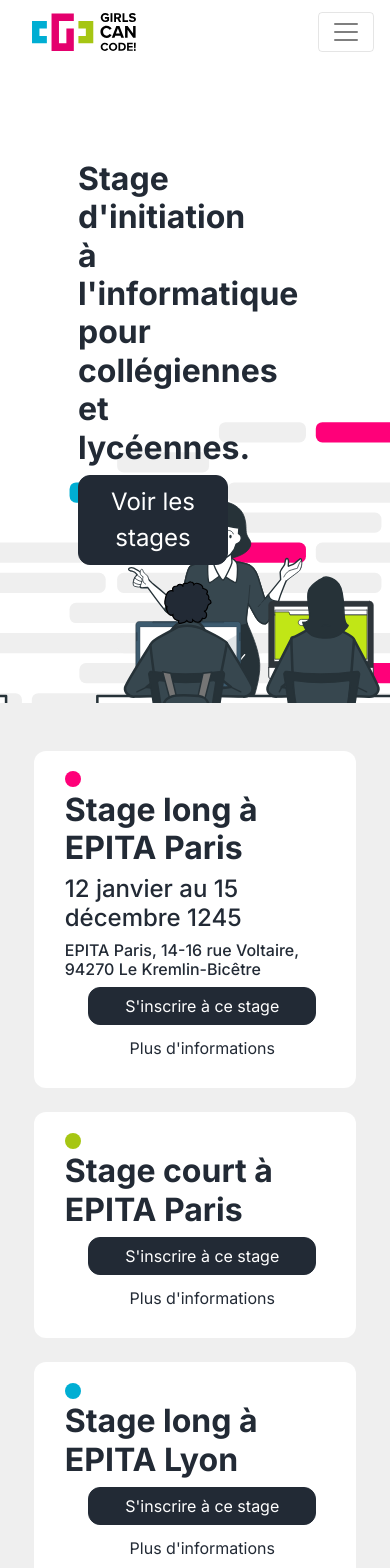
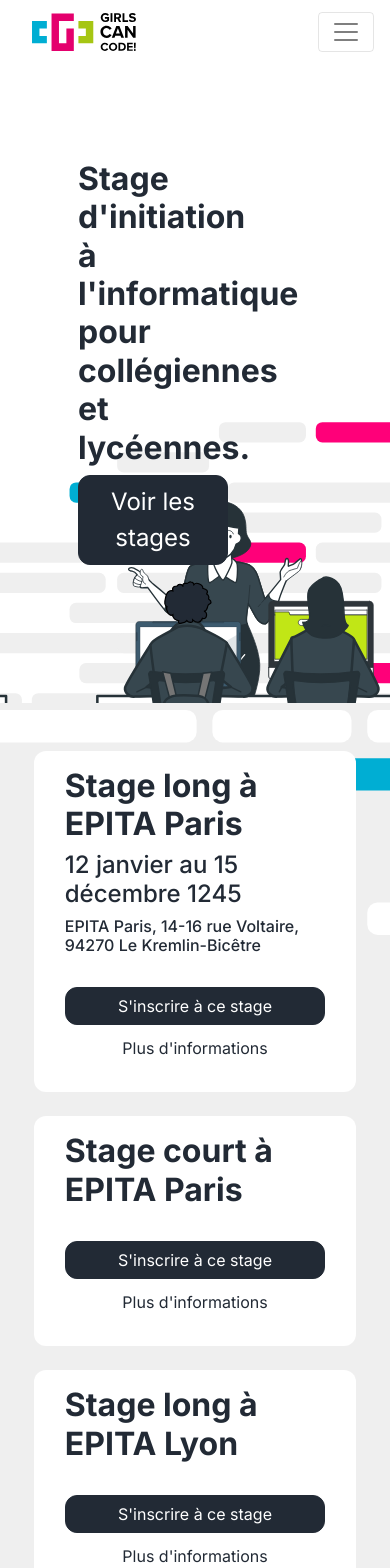
Before and after one commit to prologin/gcc-site, a Vue app in the folder front/: page / in a window 390 px wide. Shown: the top 1568 px of the page. Built offline with nearby package versions, Linux system fonts and the light colour scheme.

Commit message:
front: fix Menu->header and add event design mobile

```diff
--- a/front/src/components/EventCard.vue
+++ b/front/src/components/EventCard.vue
@@ -1,17 +1,17 @@
 <template>
     <b-row class="event-card mb-4 p-3">
-        <b-col class="my-auto" md="auto">
-            <b-icon v-bind:class="colorClass" icon="circle-fill" aria-hidden="true"/>
+        <b-col class="my-auto d-none d-sm-block" md="auto">
+            <b-icon :class="colorClass" icon="circle-fill" aria-hidden="true"/>
         </b-col>
         <!-- Event infos verticaly centered -->
-        <b-col cols="auto" class="my-auto">
+        <b-col class="col-sm-auto">
             <h1>{{ title }}</h1>
             <h2>{{ date }}</h2>
             <h3>{{ address }}</h3>
         </b-col>
-        <b-button-group vertical class="my-auto ml-auto m-5" cols="auto">
-            <b-button class="mx-4 primary-button">S'inscrire à ce stage</b-button>
-            <b-button class="mx-4 secondary-button">Plus d'informations</b-button>
+        <b-button-group vertical class="col-sm-auto ml-auto mt-4 mb-1 my-sm-auto" cols="auto">
+            <b-button class="mx-auto ml-sm-auto mr-sm-5 primary-button">S'inscrire à ce stage</b-button>
+            <b-button class="mx-auto ml-sm-auto mr-sm-5 secondary-button">Plus d'informations</b-button>
         </b-button-group>
     </b-row>
 </template>
--- a/front/src/components/EventList.vue
+++ b/front/src/components/EventList.vue
@@ -1,5 +1,5 @@
 <template>
-    <div id="event-list" class="background-style pb-4">
+    <div id="event-list" class="event-list-background pb-4">
         <section class="w-75 mx-auto pt-5">
             <EventCard v-for="(event, index) in events"
                        v-bind:index="index"
@@ -34,11 +34,12 @@ export default Vue.extend({
 </script>
 
 <style scoped>
-.background-style {
+.event-list-background {
     background-color: #efefef;
-    background-image: url('../assets/event_list_bg.svg');
+    background-image: url('~@/assets/event_list_bg.svg');
     background-repeat: no-repeat;
     background-size: cover;
+    background-position: top 0 right 0;
 }
 
 .event-card {
--- a/front/src/views/Privacy.vue
+++ b/front/src/views/Privacy.vue
@@ -1,6 +1,6 @@
 <template>
   <div class="basic-background">
-    <Menu />
+    <Header />
     <b-container>
     <h1 class="text-center m-5">Girls Can Code! (GCC!) et vos données personnelles</h1>
     <b-container class="accordion" role="tablist">
@@ -18,7 +18,7 @@
 <script>
 import Vue from 'vue'
 import AccordionCard from '@/components/AccordionCard.vue'
-import Menu from '@/components/Menu.vue'
+import Header from '@/components/Header.vue'
 import Footer from '@/components/Footer.vue'
 
 export default Vue.extend({
@@ -26,7 +26,7 @@ export default Vue.extend({
   components: {
     AccordionCard,
     Footer,
-    Menu
+    Header
   },
   data () {
     return {
```
